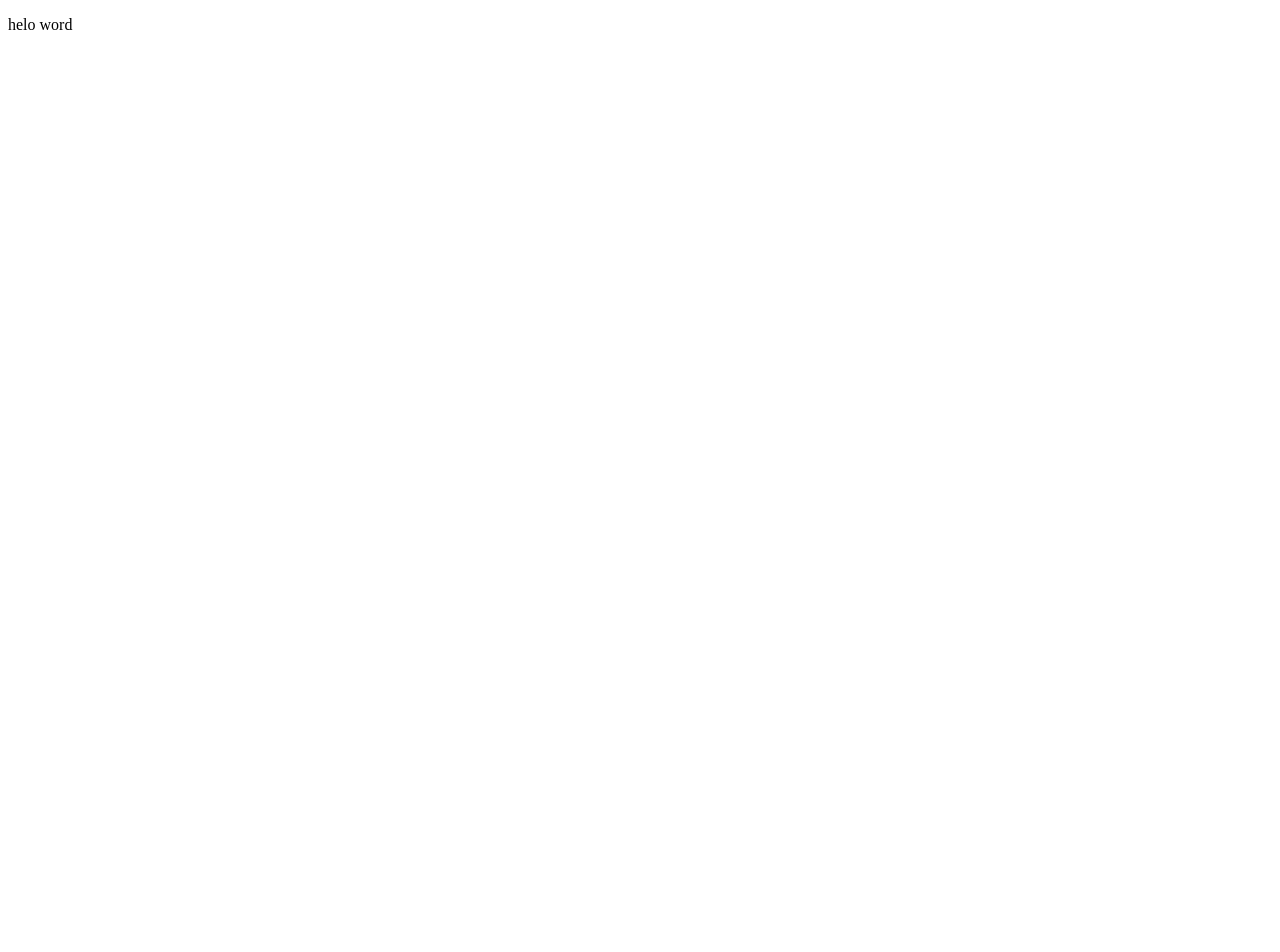
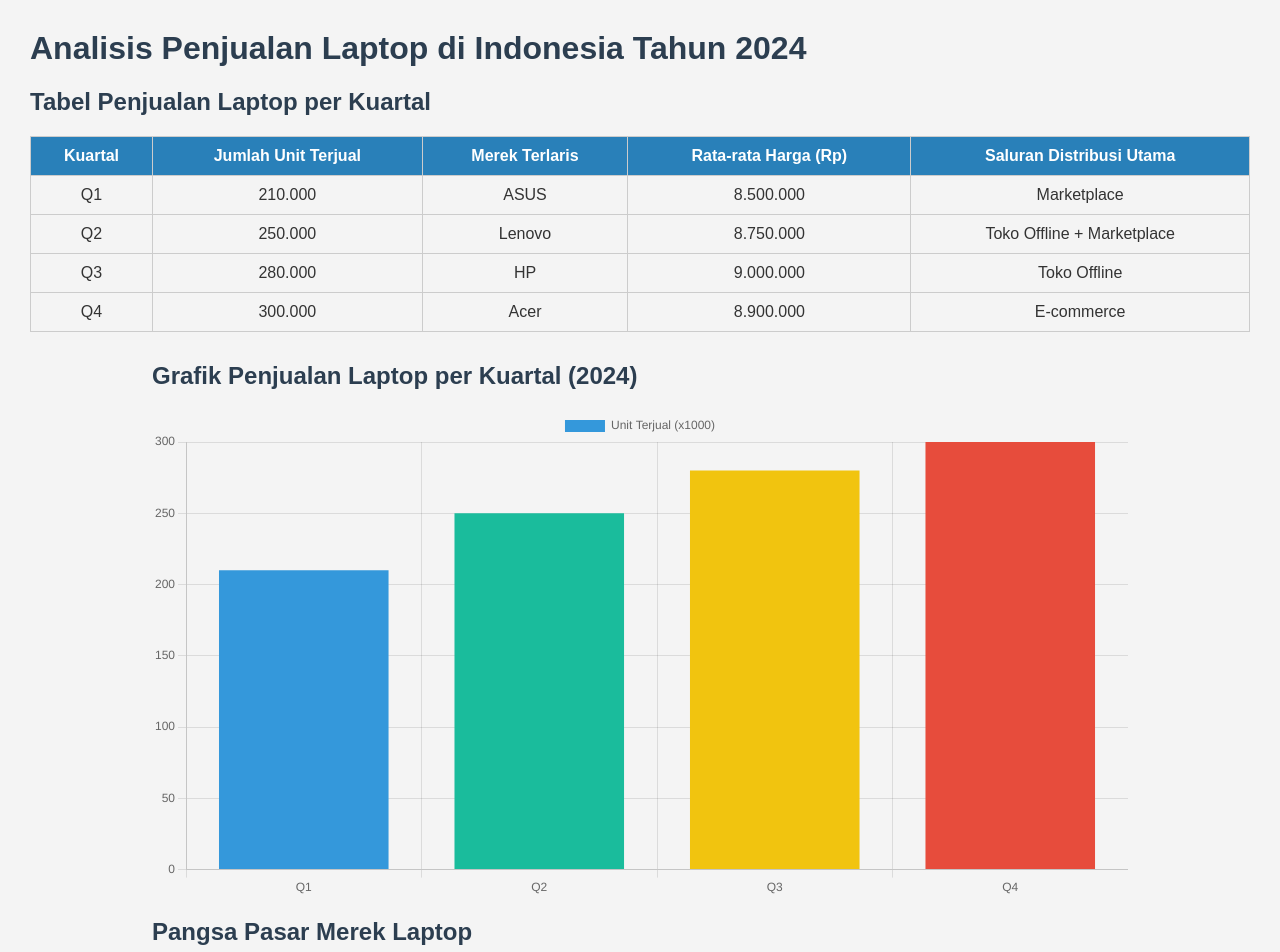
Before and after one commit to ghoni2120/my-first-repo, a plain HTML site: page index.html in a window 1280 px wide. Shown: the top 952 px of the page. Before the commit the page ends 800 px from the top, so only its background shows below. Drawn offline with nearby package versions, Linux system fonts and the light colour scheme.

Commit message:
masuk kan pesan ini

```diff
--- a/index.html
+++ b/index.html
@@ -1,11 +1,132 @@
 <!DOCTYPE html>
-<html lang="en">
+<html lang="id">
 <head>
-    <meta charset="UTF-8">
-    <meta name="viewport" content="width=device-width, initial-scale=1.0">
-    <title>Document</title>
+  <meta charset="UTF-8">
+  <title>Analisis Penjualan Laptop 2024</title>
+  <script src="https://cdn.jsdelivr.net/npm/chart.js"></script>
+  <style>
+    body {
+      font-family: Arial, sans-serif;
+      margin: 30px;
+      background-color: #f4f4f4;
+      color: #333;
+    }
+    h1, h2 {
+      color: #2c3e50;
+    }
+    table {
+      width: 100%;
+      border-collapse: collapse;
+      margin-bottom: 30px;
+    }
+    th, td {
+      padding: 10px;
+      border: 1px solid #ccc;
+      text-align: center;
+    }
+    th {
+      background-color: #2980b9;
+      color: white;
+    }
+    .chart-container {
+      width: 80%;
+      margin: auto;
+    }
+  </style>
 </head>
 <body>
-    <p>helo word</p>
+
+  <h1>Analisis Penjualan Laptop di Indonesia Tahun 2024</h1>
+
+  <h2>Tabel Penjualan Laptop per Kuartal</h2>
+  <table>
+    <tr>
+      <th>Kuartal</th>
+      <th>Jumlah Unit Terjual</th>
+      <th>Merek Terlaris</th>
+      <th>Rata-rata Harga (Rp)</th>
+      <th>Saluran Distribusi Utama</th>
+    </tr>
+    <tr>
+      <td>Q1</td>
+      <td>210.000</td>
+      <td>ASUS</td>
+      <td>8.500.000</td>
+      <td>Marketplace</td>
+    </tr>
+    <tr>
+      <td>Q2</td>
+      <td>250.000</td>
+      <td>Lenovo</td>
+      <td>8.750.000</td>
+      <td>Toko Offline + Marketplace</td>
+    </tr>
+    <tr>
+      <td>Q3</td>
+      <td>280.000</td>
+      <td>HP</td>
+      <td>9.000.000</td>
+      <td>Toko Offline</td>
+    </tr>
+    <tr>
+      <td>Q4</td>
+      <td>300.000</td>
+      <td>Acer</td>
+      <td>8.900.000</td>
+      <td>E-commerce</td>
+    </tr>
+  </table>
+
+  <div class="chart-container">
+    <h2>Grafik Penjualan Laptop per Kuartal (2024)</h2>
+    <canvas id="penjualanChart"></canvas>
+  </div>
+
+  <div class="chart-container">
+    <h2>Pangsa Pasar Merek Laptop</h2>
+    <canvas id="pieChart"></canvas>
+  </div>
+
+  <script>
+    // Bar Chart - Penjualan per Kuartal
+    const ctx = document.getElementById('penjualanChart').getContext('2d');
+    const penjualanChart = new Chart(ctx, {
+      type: 'bar',
+      data: {
+        labels: ['Q1', 'Q2', 'Q3', 'Q4'],
+        datasets: [{
+          label: 'Unit Terjual (x1000)',
+          data: [210, 250, 280, 300],
+          backgroundColor: ['#3498db', '#1abc9c', '#f1c40f', '#e74c3c']
+        }]
+      },
+      options: {
+        responsive: true,
+        scales: {
+          y: {
+            beginAtZero: true
+          }
+        }
+      }
+    });
+
+    // Pie Chart - Pangsa Pasar Merek
+    const ctx2 = document.getElementById('pieChart').getContext('2d');
+    const pieChart = new Chart(ctx2, {
+      type: 'pie',
+      data: {
+        labels: ['ASUS', 'Lenovo', 'HP', 'Acer', 'Lainnya'],
+        datasets: [{
+          label: 'Persentase',
+          data: [26, 24, 20, 18, 12],
+          backgroundColor: ['#2ecc71', '#3498db', '#e67e22', '#9b59b6', '#95a5a6']
+        }]
+      },
+      options: {
+        responsive: true
+      }
+    });
+  </script>
+
 </body>
 </html>
```
